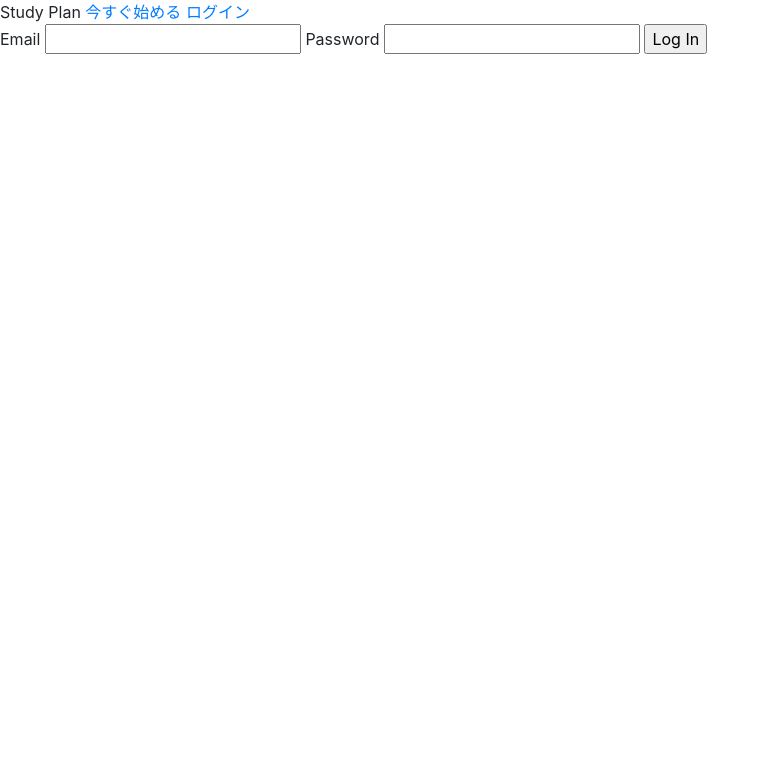
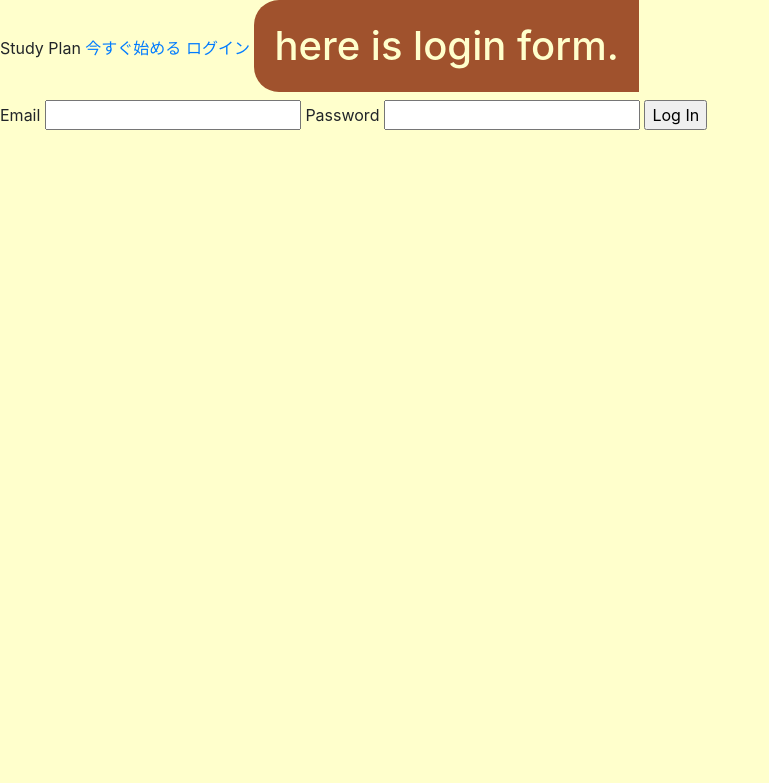
Before and after one commit to tomiharu0317/DevWeeks2020, a Flask app: template myproject/auth/templates/auth/login.html in a window 1280 px wide. Shown: the top 783 px of the page, without its empty margins (0-769 px from the left). Run offline with Flask 2, Linux system fonts and the light colour scheme; the template is opened without the code that fills it: values that come from a table or form of the project are taken from there, others are empty; tables that the repository leaves empty hold one stand-in row (values such as "Sample post"); some libraries are stand-ins or nearby versions.

Commit message:
login  css

```diff
--- a/myproject/auth/templates/auth/login.html
+++ b/myproject/auth/templates/auth/login.html
@@ -1,6 +1,9 @@
+<link rel="stylesheet" href="{{ url_for('static', filename='css/login.css') }}">
 {% extends "base.html" %}
 {% block content %}
+<h1>here is login form.</h1>
 <form method="POST">
+<link rel="stylesheet" href="{{ url_for('static', filename='css/login.css') }}">
 {% with messages = get_flashed_messages() %}
     {% if messages %}
       {% for message in messages %}
--- /dev/null
+++ b/myproject/static/login.css
@@ -0,0 +1,29 @@
+"utf-8";
+@import url(http://weloveiconfonts.com/api/?family=fontawesome);
+
+[class*="fontawesome-"]:before {
+  font-family: 'FontAwesome', sans-serif;
+}
+
+body{
+    background-color: #ffffcc;
+}
+
+h1 {
+    color: #FFFFCC;
+    margin-top: auto;
+    padding: 0.5em;
+    display: inline-block;
+    line-height: 1.3;
+    background: #A0522D;
+    vertical-align: middle;
+    border-radius: 25px 0px 0px 25px;
+  }
+
+button {
+    background-color: #oo6699;
+    margin-bottom: 1em;
+    padding: 0 16px;
+    width: 235px;
+    height: 50px;
+    }
--- a/myproject/templates/base.html
+++ b/myproject/templates/base.html
@@ -5,12 +5,11 @@
     <link rel="stylesheet" href="https://stackpath.bootstrapcdn.com/bootstrap/4.5.0/css/bootstrap.min.css" integrity="sha384-9aIt2nRpC12Uk9gS9baDl411NQApFmC26EwAOH8WgZl5MYYxFfc+NcPb1dKGj7Sk" crossorigin="anonymous">
     <script src="https://code.jquery.com/jquery-3.5.1.slim.min.js" integrity="sha384-DfXdz2htPH0lsSSs5nCTpuj/zy4C+OGpamoFVy38MVBnE+IbbVYUew+OrCXaRkfj" crossorigin="anonymous"></script>
     <script src="https://cdn.jsdelivr.net/npm/popper.js@1.16.0/dist/umd/popper.min.js" integrity="sha384-Q6E9RHvbIyZFJoft+2mJbHaEWldlvI9IOYy5n3zV9zzTtmI3UksdQRVvoxMfooAo" crossorigin="anonymous"></script>
-    <scrip<link rel="stylesheet" href="{{ url_for('static', filename='css/base.css') }}">
-
+    <script src="https://stackpath.bootstrapcdn.com/bootstrap/4.5.0/js/bootstrap.min.js" integrity="sha384-OgVRvuATP1z7JjHLkuOU7Xw704+h835Lr+6QL9UvYjZE3Ipu6Tp75j7Bh/kR0JKI" crossorigin="anonymous"></script>
+    <link rel="stylesheet" href="{{ url_for('static', filename='css/base.css') }}">
     <title>Study Plan</title>
   </head>
   <body>
-
 <!-- ここから -->
     Study Plan
     <a href="{{ url_for('auth.signup') }}">今すぐ始める</a>
@@ -21,7 +20,6 @@
     {% endif %}
 <!-- ここまでが<header></header> -->
     {% block content %}
-
     {% endblock %}
   </body>
 </html>
```
